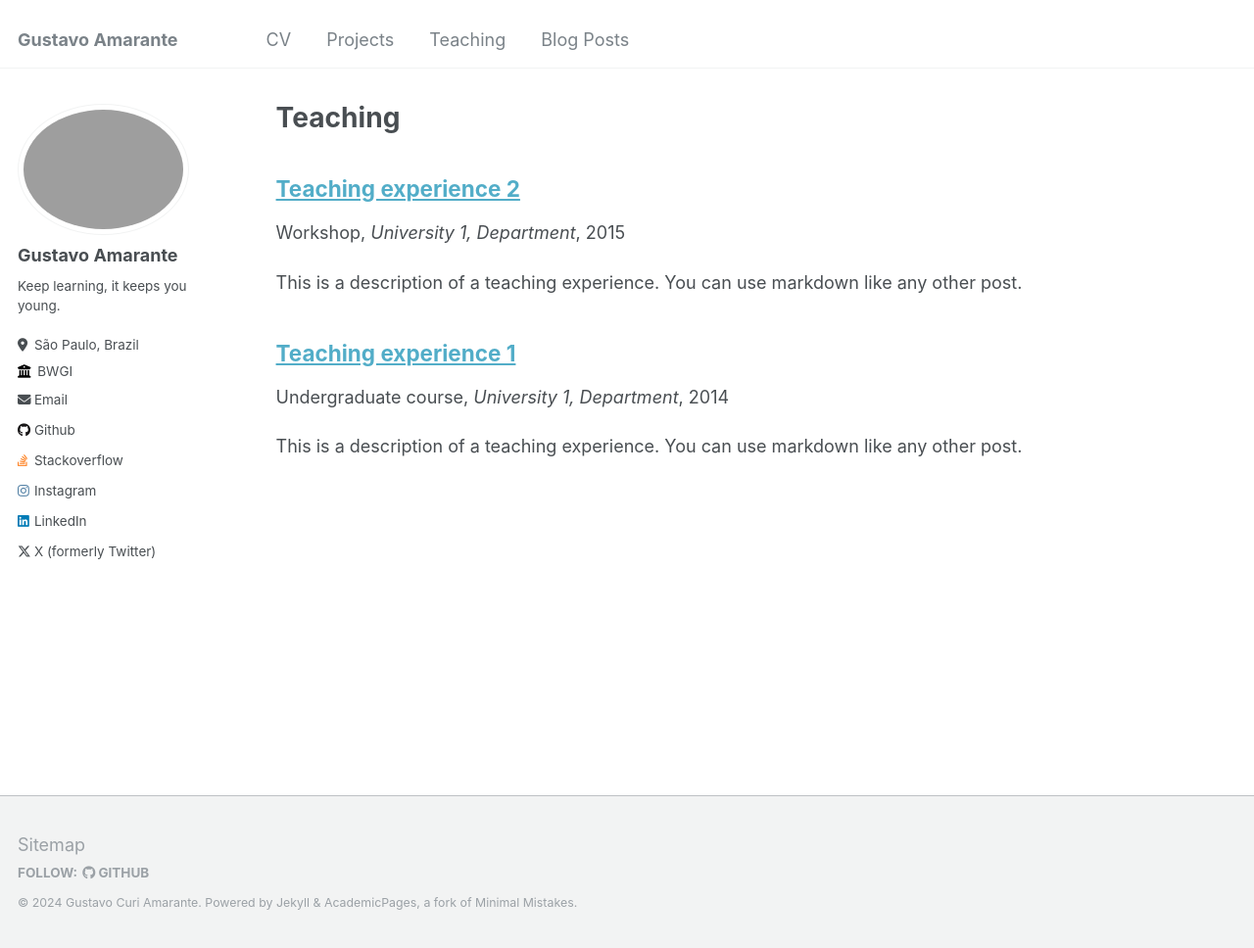
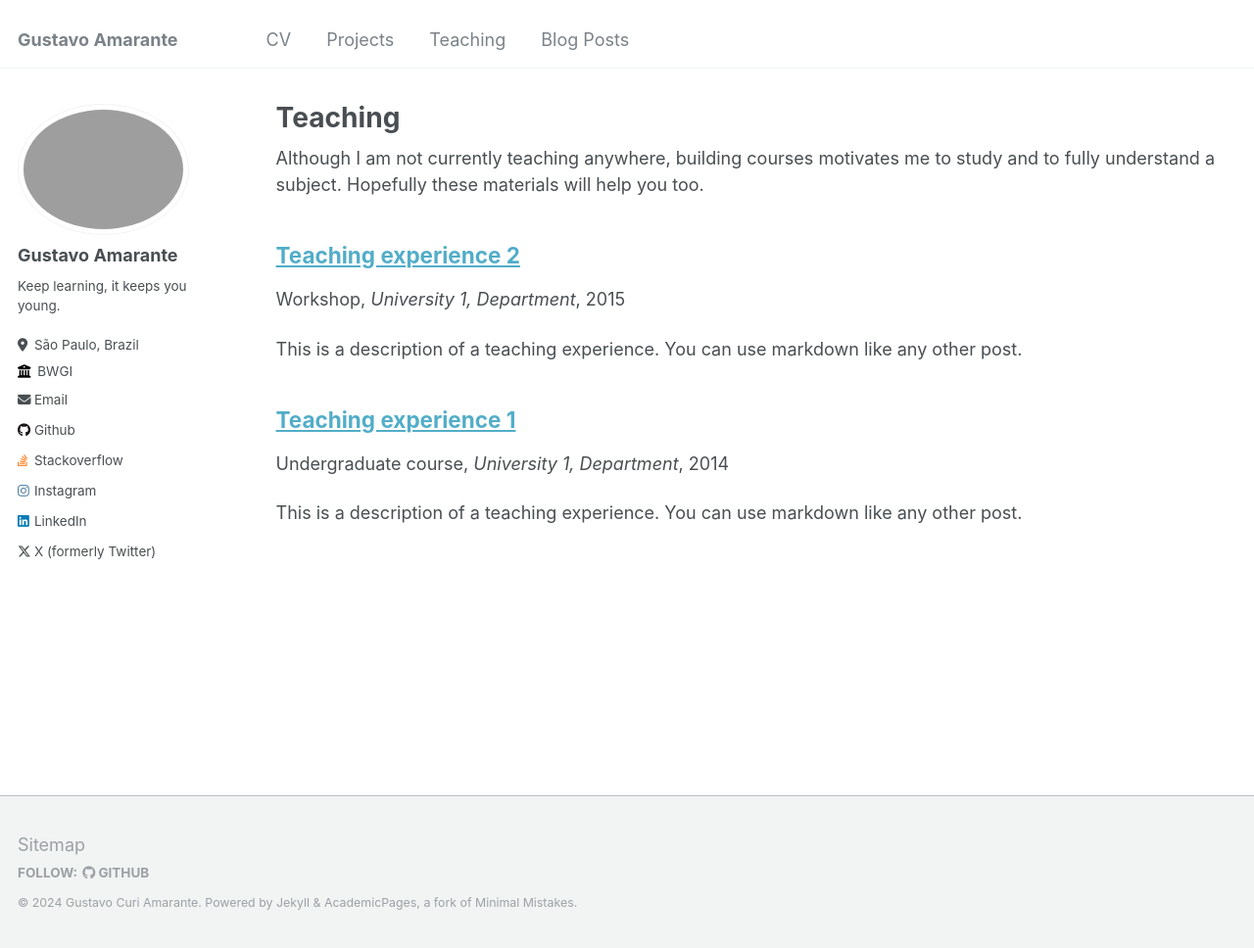
Before and after one commit to gusamarante/gusamarante, a Jekyll site: the page built from _pages/teaching.html, in a window 1280 px wide and 968 px high. Shown: the whole window at 98% size. Built offline with Jekyll 4.4.1, drawn with Linux system fonts in a browser that asks for light colours.

Commit message:
Update teaching.html

```diff
--- a/_pages/teaching.html
+++ b/_pages/teaching.html
@@ -7,6 +7,11 @@ author_profile: true
 
 {% include base_path %}
 
+Although I am not currently teaching anywhere,
+building courses motivates me to study and to
+fully understand a subject. Hopefully these
+materials will help you too.
+
 {% for post in site.teaching reversed %}
   {% include archive-single.html %}
 {% endfor %}
```
